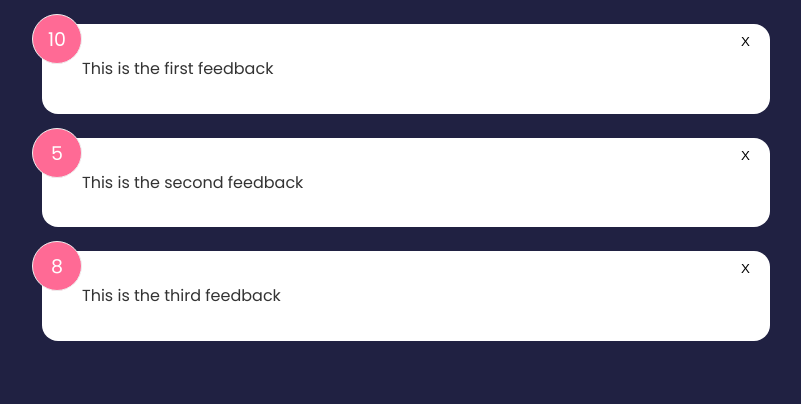
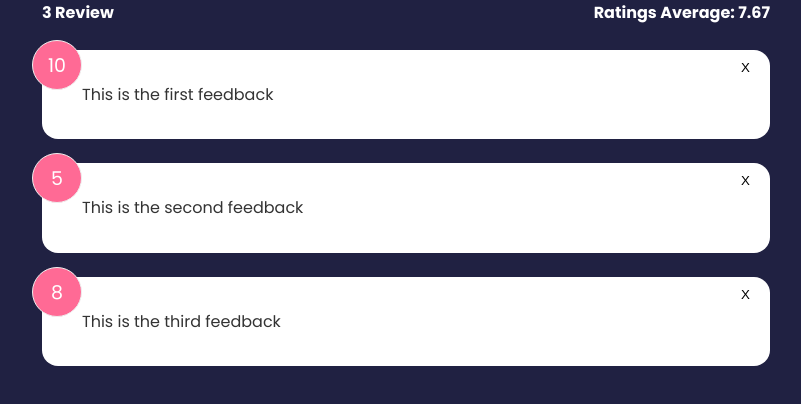
Before and after one commit to StevanFreeborn/feedback-app, a Svelte app: page / in a window 1280 px wide. Shown: the top 404 px of the page, without its empty margins (234-1035 px from the left). Built offline with nearby package versions, Linux system fonts and the light colour scheme.

Commit message:
feat: add stats component

```diff
--- a/src/App.svelte
+++ b/src/App.svelte
@@ -1,5 +1,6 @@
 <script lang="ts">
   import FeedbackList from "./components/FeedbackList.svelte";
+  import FeedbackStats from "./components/FeedbackStats.svelte";
 
   let feedback = [
     { id: 1, rating: 10, text: "This is the first feedback" },
@@ -18,6 +19,7 @@
 </script>
 
 <main class="container">
+  <FeedbackStats {count} {average} />
   <FeedbackList {feedback} on:delete-feedback={handleDeleteFeedback} />
 </main>
 
--- /dev/null
+++ b/src/components/FeedbackStats.svelte
@@ -0,0 +1,17 @@
+<script>
+  export let count = 0;
+  export let average = 0;
+</script>
+
+<div class="feedback-stats">
+  <h4>{count} Review</h4>
+  <h4>Ratings Average: {average.toFixed(2)}</h4>
+</div>
+
+<style>
+  .feedback-stats {
+    display: flex;
+    justify-content: space-between;
+    align-items: center;
+  }
+</style>
```
